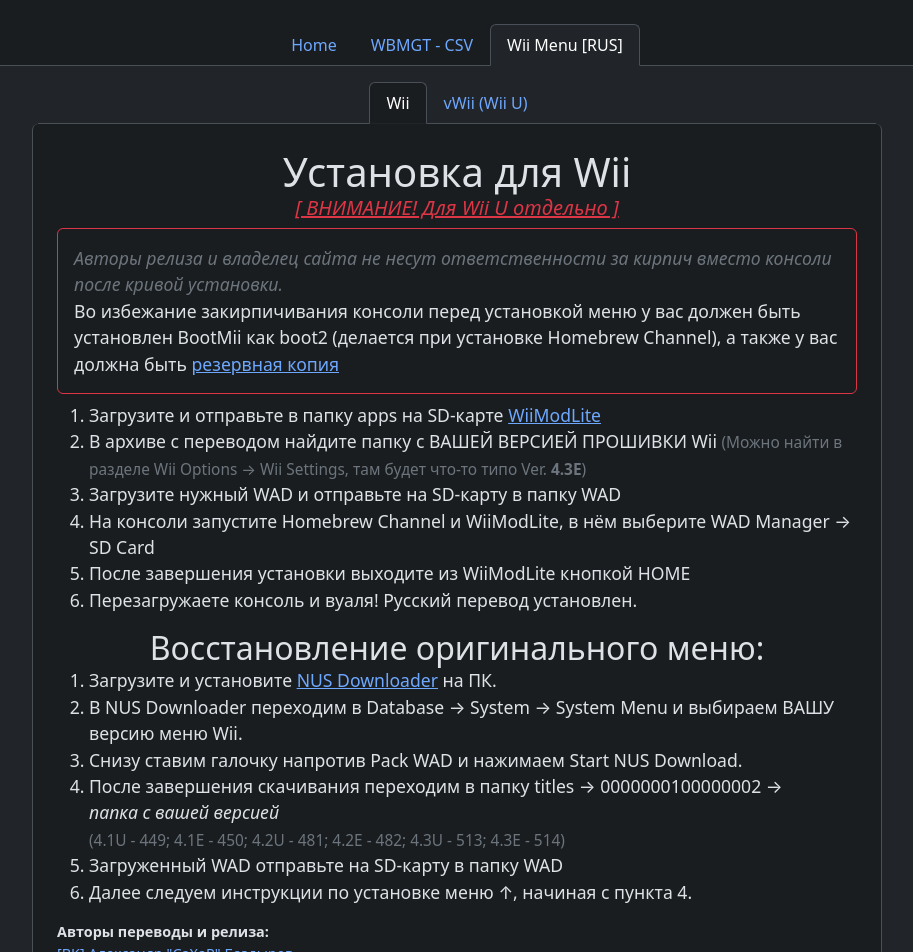
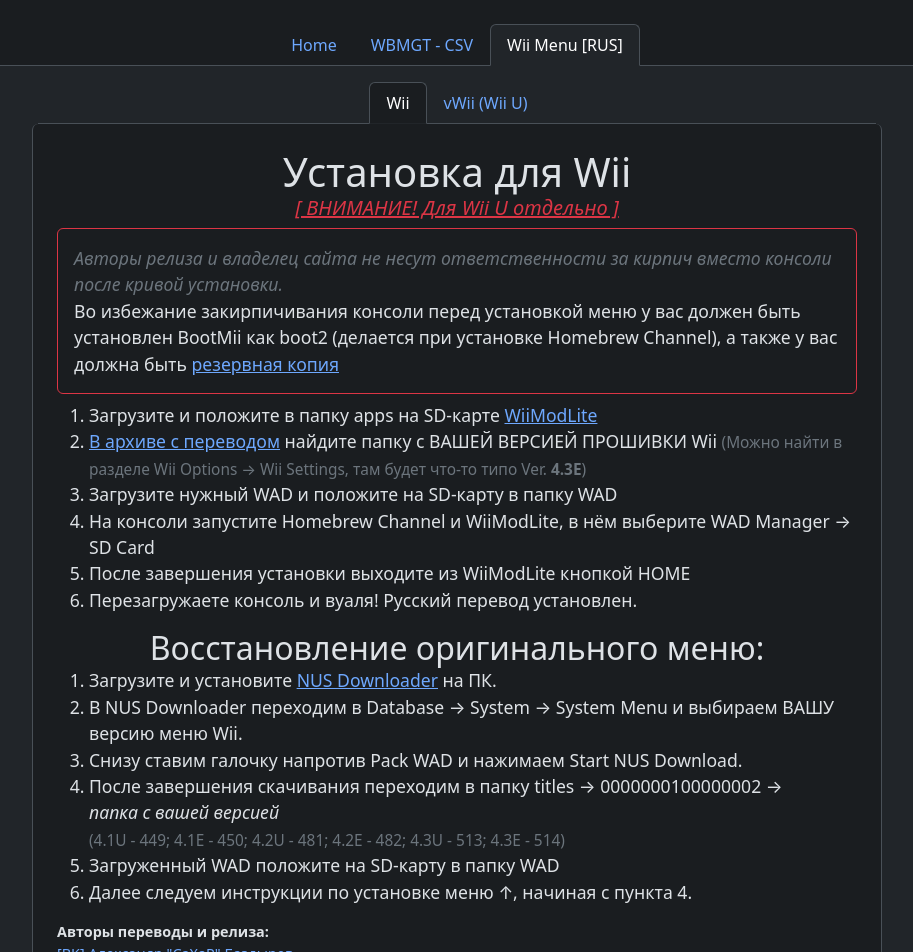
Before and after one commit to ZAZiOs/wii-tools-site, a SvelteKit app: page /rus_menu in a window 1280 px wide. Shown: the top 952 px of the page, without its empty margins (183-1096 px from the left). Built offline with nearby package versions, Linux system fonts and the light colour scheme.

Commit message:
minor fixes

```diff
--- a/src/routes/rus_menu/+page.svelte
+++ b/src/routes/rus_menu/+page.svelte
@@ -29,9 +29,9 @@
 </div>
 
 <ol>
-<li>Загрузите и отправьте в папку apps на SD-карте <a href="https://hbb1.oscwii.org/api/contents/WiiModLite/WiiModLite.zip">WiiModLite</a></li>
-<li>В архиве с переводом найдите папку с ВАШЕЙ ВЕРСИЕЙ ПРОШИВКИ Wii <small class="text-secondary">(Можно найти в разделе Wii Options → Wii Settings, там будет что-то типо Ver. <b>4.3E</b>)</small></li>
-<li>Загрузите нужный WAD и отправьте на SD-карту в папку WAD</li>
+<li>Загрузите и положите в папку apps на SD-карте <a href="https://hbb1.oscwii.org/api/contents/WiiModLite/WiiModLite.zip">WiiModLite</a></li>
+<li><a href="https://yadi.sk/d/R6tsQsECG66GJQ">В архиве с переводом</a> найдите папку с ВАШЕЙ ВЕРСИЕЙ ПРОШИВКИ Wii <small class="text-secondary">(Можно найти в разделе Wii Options → Wii Settings, там будет что-то типо Ver. <b>4.3E</b>)</small></li>
+<li>Загрузите нужный WAD и положите на SD-карту в папку WAD</li>
 <li>На консоли запустите Homebrew Channel и WiiModLite, в нём выберите WAD Manager → SD Card</li>
 <li>После завершения установки выходите из WiiModLite кнопкой HOME</li>
 <li>Перезагружаете консоль и вуаля! Русский перевод установлен.</li>
@@ -43,7 +43,7 @@
     <li>В NUS Downloader переходим в Database → System → System Menu и выбираем ВАШУ версию меню Wii.</li>
     <li>Снизу ставим галочку напротив Pack WAD и нажимаем Start NUS Download.</li>
     <li>После завершения скачивания переходим в папку titles → 0000000100000002 → <i>папка&nbsp;с&nbsp;вашей&nbsp;версией</i><br> <small class="text-secondary">(4.1U - 449; 4.1E - 450; 4.2U - 481; 4.2E - 482; 4.3U - 513; 4.3E - 514)</small></li>
-    <li>Загруженный WAD отправьте на SD-карту в папку WAD</li>
+    <li>Загруженный WAD положите на SD-карту в папку WAD</li>
     <li>Далее следуем инструкции по установке меню ↑, начиная с пункта 4.</li>
 </ol>
 
@@ -67,7 +67,7 @@
     <li>На Wii U в Homebrew Launcher запускаем Mocha, после чего запускаем FTPiiU Everywhere.</li>
     <li>Устанавливаем и запускаем <a href="https://filezilla.ru/get/">FileZilla*</a> на компьютере.<br><small class="text-secondary"><b>*</b> — или любой другой предпочтительный FTP-клиент.</small> </li>
     <li>На Wii U будут отображены IP-адрес и порт. Их нужно вписать сверху в FileZilla: в окошки «хост» и «порт» соответственно. Затем нажимаем «Быстрое соединение».<br><small class="text-secondary">(Нужно чтобы компьютер и Wii U были подключены к одной сети.)</small></li>
-    <li>Снизу появится файловая система Wii U. Нужно перейти в slccmpt01 → title → 00000001 → 00000002 → content. Там будет файл 00000022.app. На всякий случай копируем его куда-нибудь на компьютер, а файл из приложенного архива с таким же названием заменяем на консоли через FileZilla. <br><small class="text-secondary">(Передача файла может занять некоторое время.)</small></li>
+    <li>Снизу появится файловая система Wii U. Нужно перейти в slccmpt01 → title → 00000001 → 00000002 → content. Там будет файл 00000022.app. На всякий случай копируем его куда-нибудь на компьютер, а файл <a href="https://yadi.sk/d/itZ1udIotUt-6A">из приложенного архива</a> <small><a href="https://yadi.sk/d/zm4pqQhJyzuk6w" class="text-secondary">(зеркало)</a></small> с таким же названием заменяем на консоли через FileZilla. <br><small class="text-secondary">(Передача файла может занять некоторое время.)</small></li>
     <li>Переходим в slccmpt01 → shared1. Там будут файлы 0000000d.app и 0000000f.app. Их тоже копируем на компьютер и заменяем файлами из архива.</li>
     <li>После того как все файлы перекинулись на консоль, нажимаем HOME на GamePad и заходим в меню Wii. Там должен появиться русский язык!</li>
 </ol>
```
